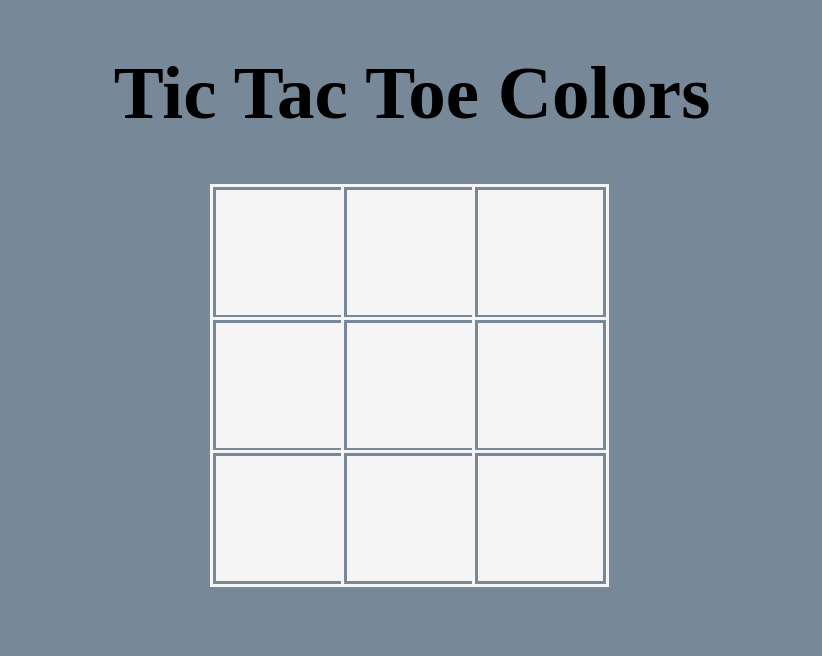
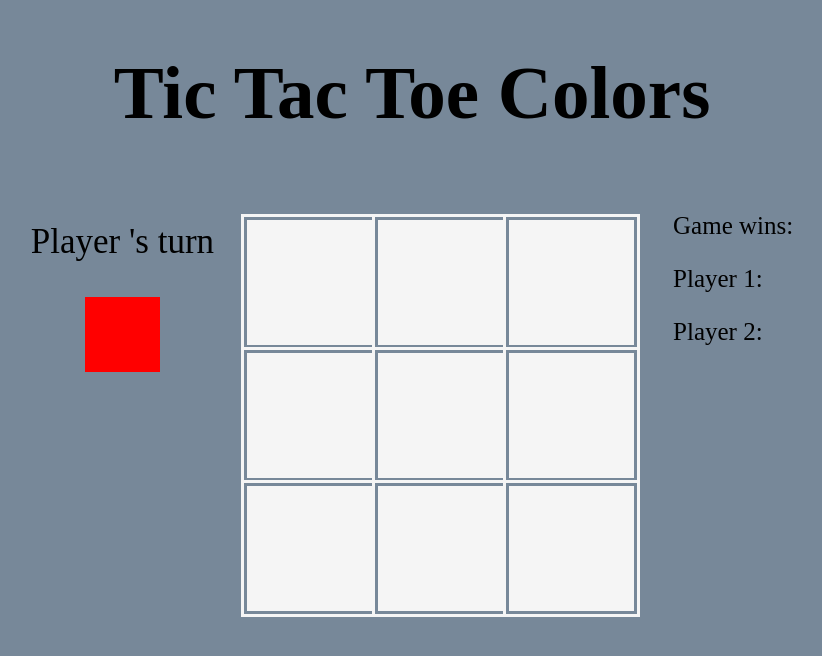
Before and after one commit to courtneymcodes/tic-tac-toe, a plain HTML site: page index.html in a window 1280 px wide. Shown: the whole page, without its empty margins (228-1050 px from the left). Drawn offline with Linux system fonts and the light colour scheme.

Commit message:
fix checkWinner function, add game stats to html, adjust css layout

```diff
--- a/index.html
+++ b/index.html
@@ -7,7 +7,13 @@
     <link rel="stylesheet" href="style.css">
   </head>
   <body>
+    <body>
         <h1 id="title">Tic Tac Toe Colors</h1>
+        <div id="container">
+          <div id="current-displays">
+            <p>Player 's turn</p>
+            <div id='current-color-display'></div>
+          </div>
           <div id="board">
             <div class="squares"></div>
             <div class="squares"></div>
@@ -19,6 +25,12 @@
             <div class="squares"></div>
             <div class="squares"></div>
           </div>
+          <div id="wins">
+            <p>Game wins:</p>
+            <p>Player 1: </p>
+            <p>Player 2: </p>
+          </div>
+        </div>
     <script src="script.js"></script>
   </body>
 </html>
--- a/script.js
+++ b/script.js
@@ -30,6 +30,7 @@ allSquares.forEach((square, index) => {
           currentPlayerTurn === 1 ? player1.positions.push(square.id) : player2.positions.push(square.id)
           //if player1's turn, check if player1 has won. If not then its player2's turn, check if player2 has won
           currentPlayerTurn === 1 ? checkWinner(player1) : checkWinner(player2)
+          //when player wins, call displayWinner function
         }
     })
 })
@@ -38,7 +39,7 @@ allSquares.forEach((square, index) => {
 const winningCombinations = ['012', '345', '678', '048', '246']
 
 //variable to track if a player has won
-let playerWon;
+let playerWon = false
 
 
 function checkWinner(player) {
@@ -50,8 +51,10 @@ function checkWinner(player) {
     let check0 = currentPlayerPositions.search(combination[0])  //the search method returns -1 if not found or the position if is found
     let check1 = currentPlayerPositions.search(combination[1])
     let check2 = currentPlayerPositions.search(combination[2])
-    //if all numbers in the current combination exist in the playerPositions array, set winner to true. If not, set winner to false
-    check0 >= 0 && check1 >= 0 && check2 >= 0 ? playerWon = true : playerWon = false
+    //if all numbers in the current combination exist in the playerPositions array, set playerWon to true
+    if(check0 >= 0 && check1 >= 0 && check2 >= 0) {
+        playerWon = true
+    }
     console.log(`playerWon: ${playerWon}`)
 })
 }
--- a/style.css
+++ b/style.css
@@ -3,7 +3,7 @@ body {
     margin: 0;
     background-color:lightslategray;
     display: flex;
-    flex-direction: column;
+    flex-direction: column;  /* #title h1 and #container div  */
     align-items: center;
 }
 
@@ -11,12 +11,36 @@ body {
     font-size: 75px;
 }
 
+/* create a row containing #current, #board and #wins */
+#container {
+    display:flex;
+    font-size: 30px;
+}
+
 #board {
     display:flex;
     flex-wrap:wrap;
     width: 399px;  /* (div width*3) + outline + border */
     height: 399px;
+    margin: 30px;
 
+}
+
+#current-displays {
+    font-size: 35px;
+    display:flex;
+    flex-direction: column;
+    align-items:center;  /* center its contents*/
+}
+
+#current-color-display {
+    background-color:red;
+    width: 75px;
+    height: 75px;
+}
+
+#wins {
+    font-size: 25px;
 }
 
 .squares {
```
Lines whose indentation alone changed are shown as unchanged.
